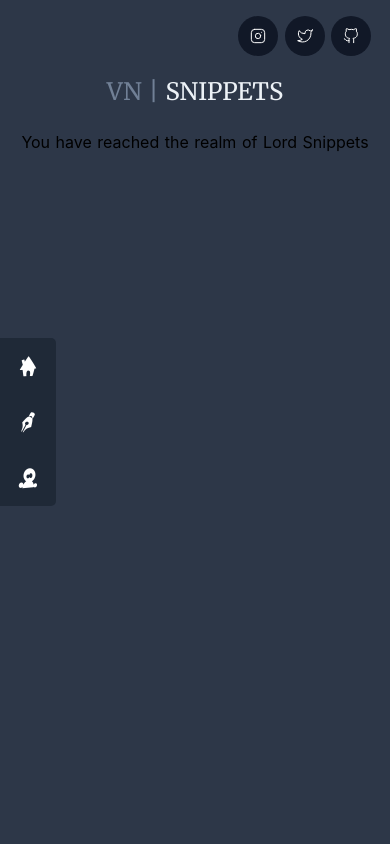
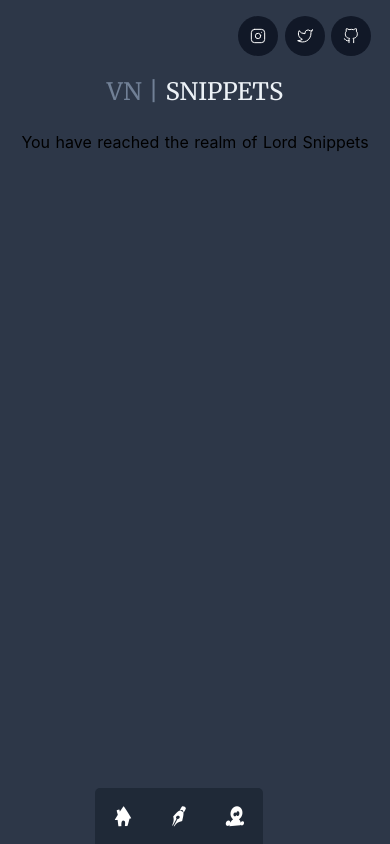
Before and after one commit to vnsnippets/vnsnippets, a Nuxt app in the folder code/: page / in a window 390 px wide. Built offline with nearby package versions, Linux system fonts and the light colour scheme; a web font is replaced by a local one.

Commit message:
mobile responsiveness for side menu

```diff
--- a/code/components/Navigation.vue
+++ b/code/components/Navigation.vue
@@ -26,13 +26,9 @@ export default Vue.extend({
 <style scoped>
 .menu {
    position: fixed;
-   height: 100%;
    z-index: 100;
-   top: 0;
-   left: 0;
-   overflow-x: hidden;
+   overflow: hidden;
    display: flex;
-   flex-direction: column;
    justify-content: center;
    align-items: center;
 }
@@ -81,10 +77,6 @@ export default Vue.extend({
    pointer-events: none;
 }
 
-.menu-items:hover .label {
-   display: flex;
-   animation: show-labels 250ms ease;
-}
 
 .menu-item:hover {
    background: #111827;
@@ -96,10 +88,40 @@ export default Vue.extend({
    transition: all ease-in-out 200ms;
 }
 
-.menu-item:hover .label {
-   transform: scale(1.05);
-   transition: all ease-in-out 200ms;
+@media only screen and (max-width: 767px) {
+   .menu {
+      width: 100%;
+      bottom: 0;
+   }
+
+   .menu-items {
+      border-radius: 5px 5px 0px 0px;
+   }
+
+   .menu-item {
+      display: inline-flex;
+   }
 }
+
+@media only screen and (min-width: 768px) {
+   .menu {
+      height: 100%;
+      top: 0;
+      left: 0;
+      flex-direction: column;
+   }
+
+   .menu-items:hover .label {
+      display: flex;
+      animation: show-labels 250ms ease;
+   }
+
+   .menu-item:hover .label {
+      transform: scale(1.05);
+      transition: all ease-in-out 200ms;
+   }
+}
+
 /*
 .menu-item.home,
 .menu-item.active-link.home {
```
